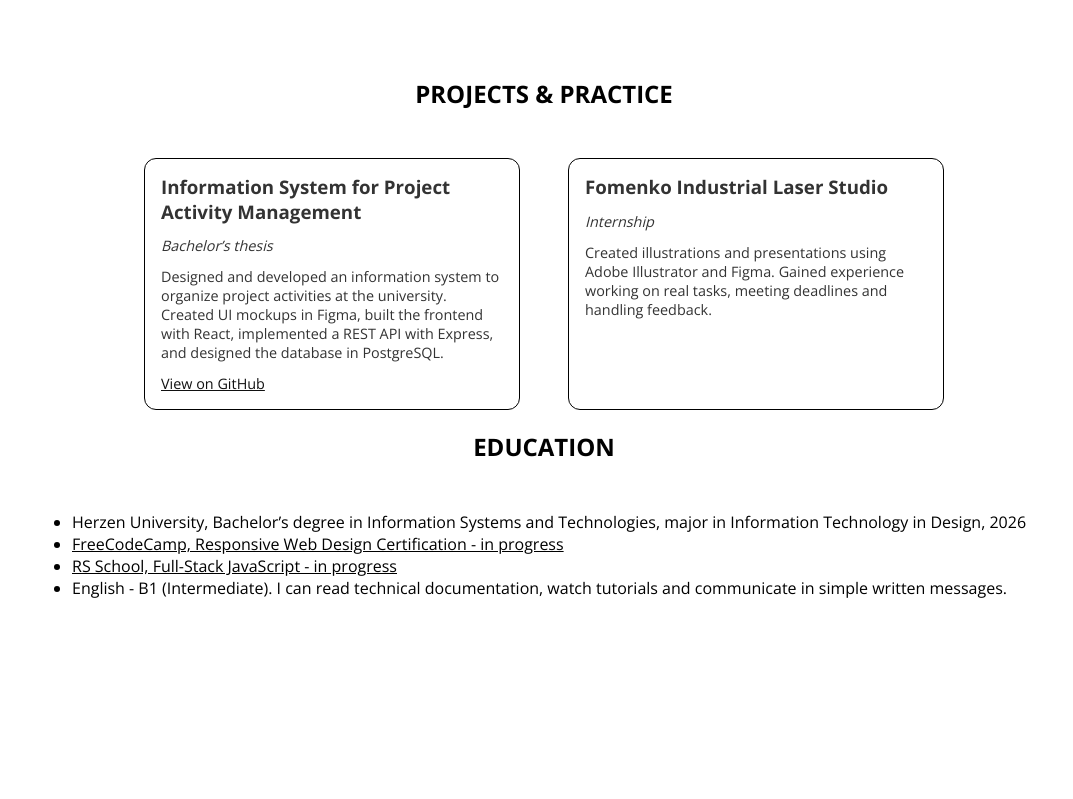
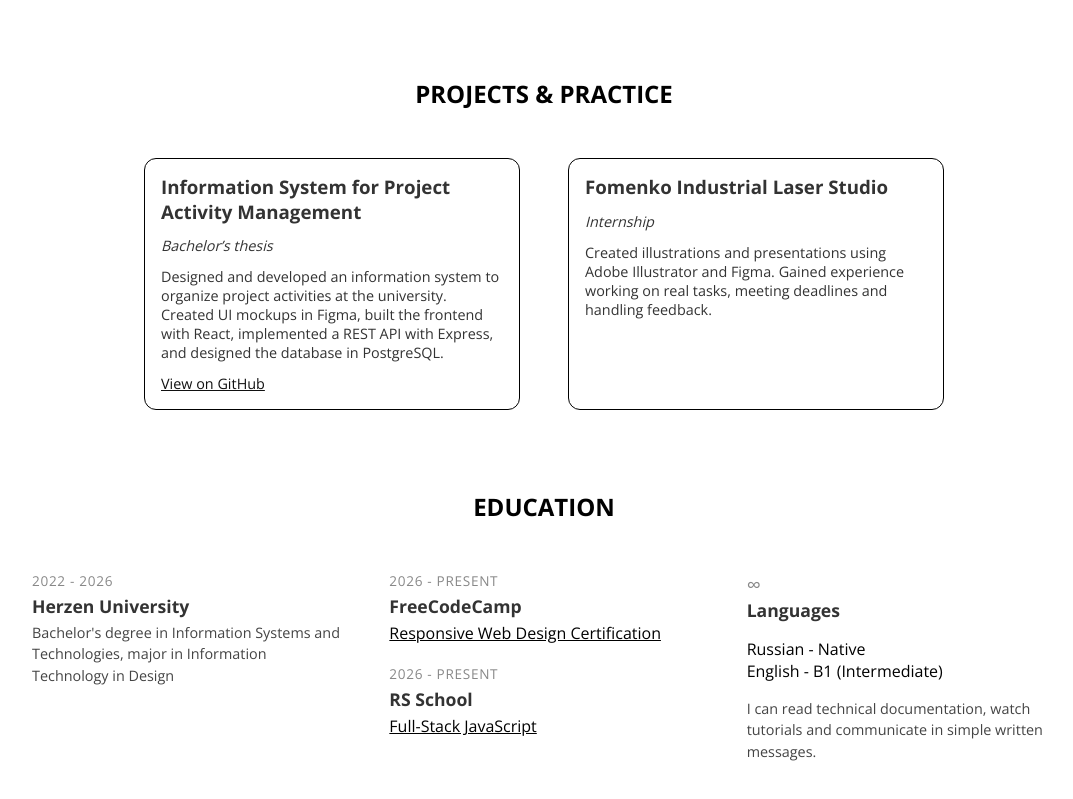
Before and after one commit to jasmine-green-tea/rsschool-cv, a website: page index.html in a window 1280 px wide. Shown: the part 1410-2209 px from the top of the page, without its empty margins (96-1169 px from the left). Before the commit the page ends 2025 px from the top, so only its background shows below. Drawn offline with Linux system fonts and the light colour scheme.

Commit message:
feat: education and lang

```diff
--- a/index.html
+++ b/index.html
@@ -136,14 +136,44 @@
       </div>
     </section>
 
-    <section class="container" id="education">
+    <section class="container education" id="education">
       <h2>Education</h2>
-      <ul>
-        <li>Herzen University, Bachelor’s degree in Information Systems and Technologies, major in Information Technology in Design, 2026</li>
-        <li><a href="https://www.freecodecamp.org/learn/responsive-web-design-v9/">FreeCodeCamp, Responsive Web Design Certification - in progress</a></li>
-        <li><a href="https://rs.school/courses/javascript">RS School, Full-Stack JavaScript - in progress</a></li>
-        <li>English - B1 (Intermediate). I can read technical documentation, watch tutorials and communicate in simple written messages.</li>
-      </ul>
+      <div class="education-grid">
+        <article class="education-item">
+          <p class="education-date">2022 - 2026</p>
+          <div class="education-content">
+            <h3>Herzen University</h3>
+            <p class="note">Bachelor's degree in Information Systems and Technologies, major in Information Technology in Design</p>
+          </div>
+        </article>
+
+        <div class="education-courses">
+          <article class="education-item">
+            <p class="education-date">2026 - Present</p>
+            <div class="education-content">
+              <h3>FreeCodeCamp</h3>
+              <a href="https://www.freecodecamp.org/learn/responsive-web-design-v9/">Responsive Web Design Certification</a>
+            </div>
+          </article>
+          <article class="education-item">
+            <p class="education-date">2026 - Present</p>
+            <div class="education-content">
+              <h3>RS School</h3>
+              <a href="https://rs.school/courses/javascript">Full-Stack JavaScript</a>
+            </div>
+          </article>
+        </div>
+
+        <aside class="languages">
+          <p class="education-date infin">&infin;</p>
+          <h3>Languages</h3>
+          <ul class="languages-list">
+            <li class="languages-item">Russian - Native</li>
+            <li class="languages-item">English - B1 (Intermediate)</li>
+          </ul>
+          <p class="note">I can read technical documentation, watch tutorials and communicate in simple written messages.</p>
+        </aside>
+      </div>
     </section>
   </main>
   <footer></footer>
--- a/styles.css
+++ b/styles.css
@@ -251,8 +251,45 @@ h3 {
   color: #111;
 }
 
-@media (max-width: 1024px) {
+.education {
+  padding-block: 60px;
+}
 
+.education-courses {
+  display: flex;
+  flex-direction: column;
+  gap: 20px;
+}
+
+.education-grid {
+  display: grid;
+  grid-template-columns: 1fr 1fr 1fr;
+  gap: 48px;
+}
+
+.education-date {
+  margin: 0 0 4px;
+  font-size: 0.85rem;
+  color: #888;
+  text-transform: uppercase;
+  letter-spacing: 0.05em;
+}
+
+.infin {
+  margin: 0;
+  font-size: 1.25rem;
+}
+
+.education-content h3, .languages h3 {
+  margin: 0 0 4px;
+  font-size: 1.1rem;
+}
+
+.note {
+  margin: 0;
+  color: #444;
+  font-size: 0.9rem;
+  line-height: 1.5;
 }
 
 @media (max-width: 720px) {
@@ -266,7 +303,7 @@ h3 {
     gap: 24px;
   }
 
-  .skills-element, .code-sample-element {
+  .skills-element, .code-sample-element, .p-and-p-gallery, .education-grid {
     grid-template-columns: 1fr;
   }
 }
```
